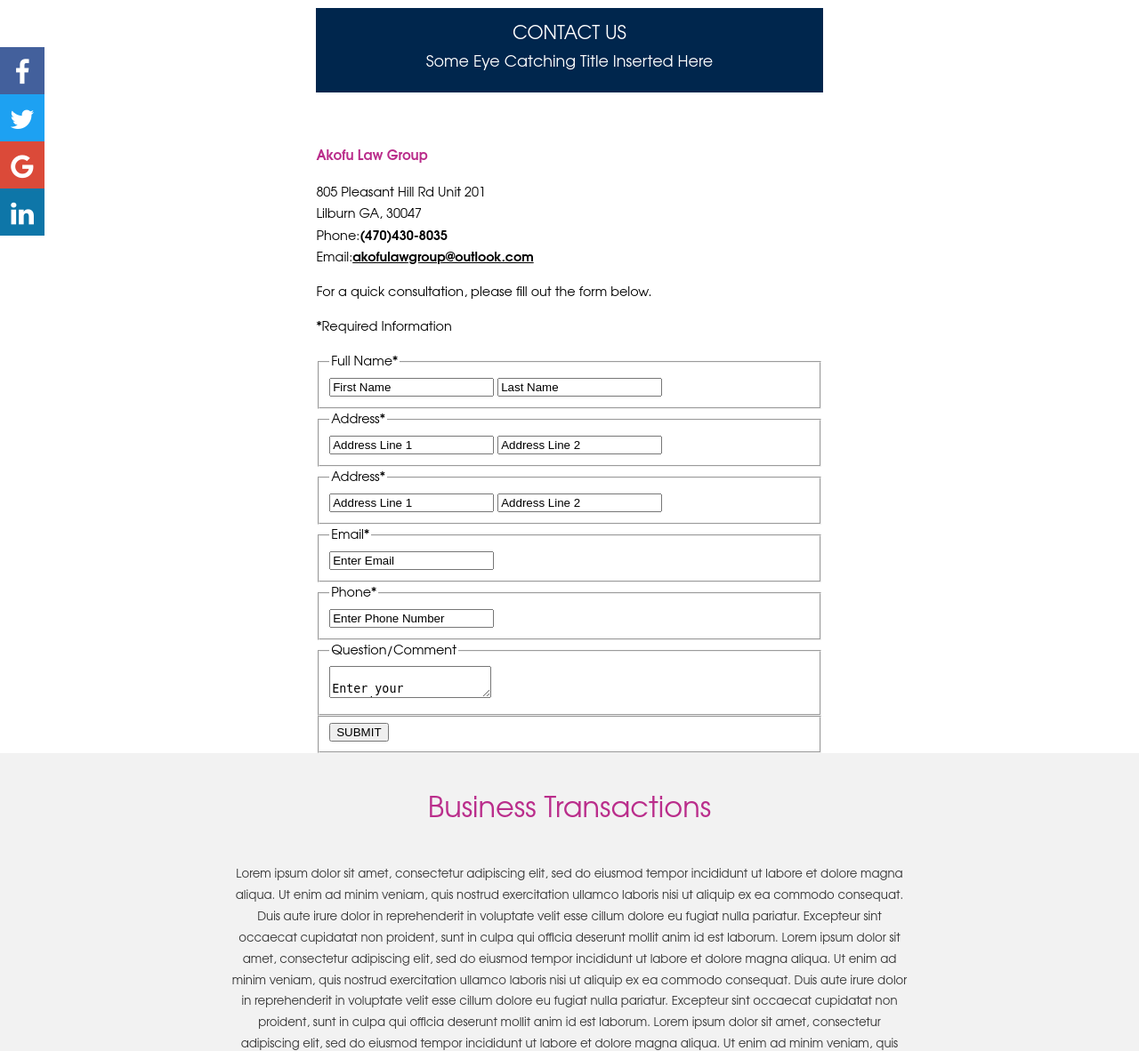
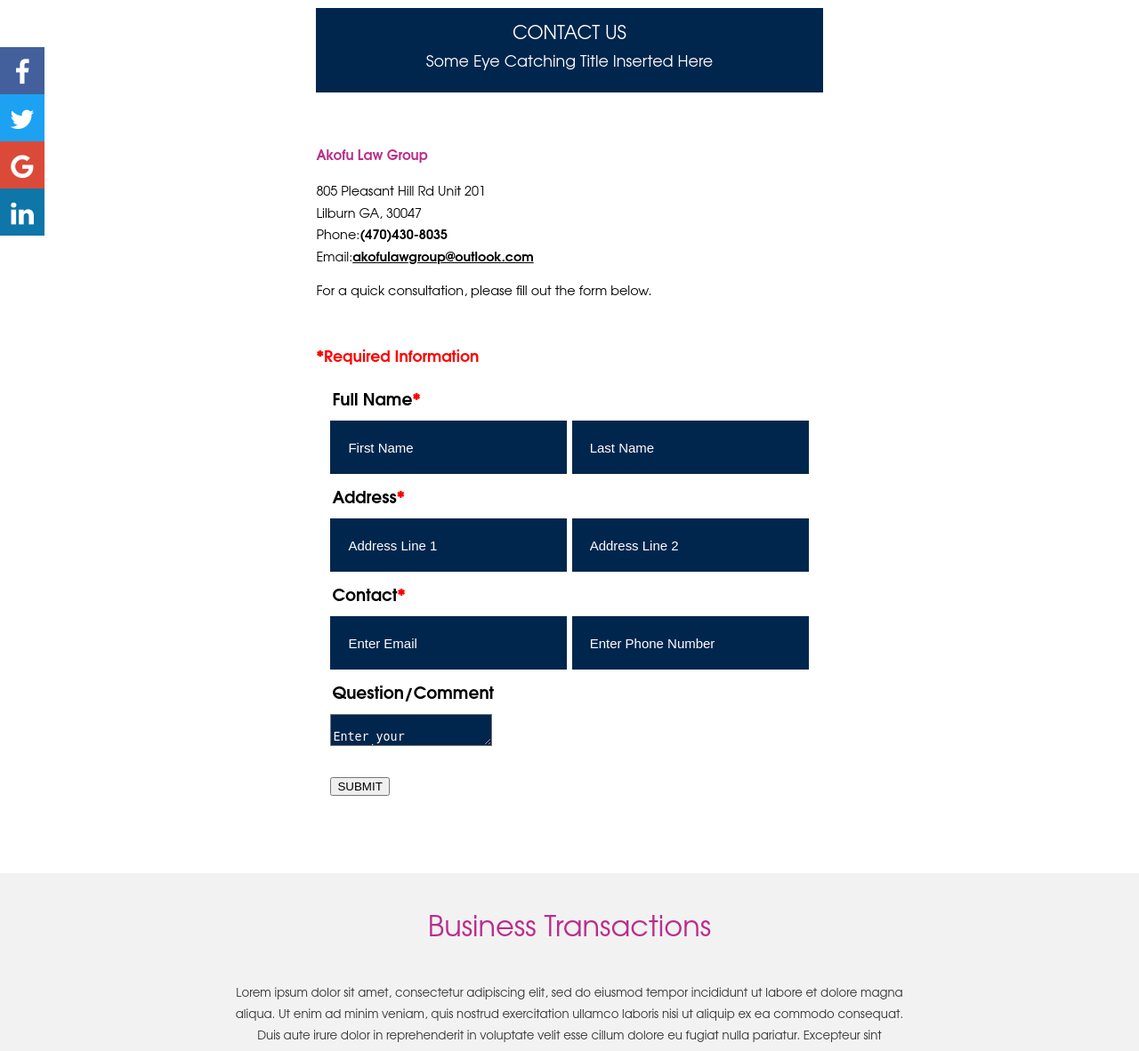
Before and after one commit to drayarms/ALG, a PHP site: page /contact-us.php in a window 1280 px wide. Shown: the part 107-1289 px from the top of the page at 89% size. Run offline with PHP 8.4, Linux system fonts and the light colour scheme; some libraries are stand-ins or nearby versions.

Commit message:
Start Contact Us Form Styling
Input boxes done. Textarea and submit button left.

```diff
--- a/contact-us-content.php
+++ b/contact-us-content.php
@@ -7,7 +7,7 @@
 
 			<div id = "contact_bulletin">
 
-				<p id = "firm_title">Akofu Law Group</br></p>
+				<div id = "firm_title">Akofu Law Group</br></div>
 
 				<p>
 				805 Pleasant Hill Rd Unit 201</br>
@@ -23,35 +23,35 @@
 
 				<form id = "contact_us_page_form" action="#" method="POST">
 					<p id = "required_info">*Required Information</p>
-					<fieldset class = "fieldset1">
-						<legend>Full Name*</legend>
-						<input type="text" id="" class = "form_input" name="fname" value = "First Name">
-						<input type="text" id="" class = "form_input" name="lname" value = "Last Name">
+					<fieldset class = "">
+						<legend>Full Name<span class = "ast">*</span></legend>
+						<input type="text" id="" class = "form_input left_input" name="fname" value = "First Name">
+						<input type="text" id="" class = "form_input right_input" name="lname" value = "Last Name">
 					</fieldset>
 
-					<fieldset class = "fieldset2">
-						<legend>Address*</legend>
-						<input type="text" id="" class = "form_input" name="addy1" value = "Address Line 1">
-						<input type="text" id="" class = "form_input" name="addy2" value = "Address Line 2">
+					<fieldset class = "">
+						<legend>Address<span class = "ast">*</span></legend>
+						<input type="text" id="" class = "form_input left_input" name="addy1" value = "Address Line 1">
+						<input type="text" id="" class = "form_input right_input" name="addy2" value = "Address Line 2">
 					</fieldset>
 
-					<fieldset class = "fieldset3">
-						<legend>Address*</legend>
-						<input type="text" id="" class = "form_input" name="addy1" value = "Address Line 1">
-						<input type="text" id="" class = "form_input" name="addy2" value = "Address Line 2">
+					<fieldset class = "">
+						<legend>Contact<span class = "ast">*</span></legend>
+						<input type="text" id="" class = "form_input left_input" name="email" value = "Enter Email">
+						<input type="text" id="" class = "form_input right_input" name="phone" value = "Enter Phone Number">
 					</fieldset>
 
-					<fieldset class = "fieldset4">
-						<legend>Email*</legend>
+					<!--<fieldset class = "fieldset3 left_fieldset">
+						<legend>Email<span class = "ast">*</span></legend>
 						<input type="text" id="" class = "form_input" name="email" value = "Enter Email">
 					</fieldset>
 
-					<fieldset class = "fieldset5">
-						<legend>Phone*</legend>
+					<fieldset class = "fieldset4 right_fieldset">
+						<legend>Phone<span class = "ast">*</span></legend>
 						<input type="text" id="" class = "form_input" name="phone" value = "Enter Phone Number">
-					</fieldset>
+					</fieldset>	-->
 
-					<fieldset class = "fieldset6">
+					<fieldset class = "">
 						<legend>Question/Comment</legend>
 						<textarea id="" class = "" name="message">
 							Enter your question/comment.
--- a/contact-us.php
+++ b/contact-us.php
@@ -1,6 +1,6 @@
 <?php
 
-	$page_index = 2;
+	$page_index = 7;
 	$page_title = "Contact Us";
 
 	require "header.php";
--- /dev/null
+++ b/css/contact-us-styles.css
@@ -0,0 +1,85 @@
+
+.content #contact_bulletin{
+	margin:auto;
+	margin-top:60px;
+	text-align: left;
+	font-family: Avantgarde, TeX Gyre Adventor, URW Gothic L, sans-serif;
+	font-size:90%;
+	line-height:1.7;
+}
+
+.content #contact_bulletin #firm_title{
+	color:#ba2d8b;
+	font-weight:bold;
+	font-size:105%;
+}
+
+.content #contact_bulletin .highlighted{
+	font-weight:bold;
+}
+
+.content #contact_bulletin a{
+	text-decoration: underline;
+	color:black;
+}
+
+.content #contact_us_page_form{
+	/*border:2px solid #e6e6e6;*/
+	/*background-color:#f2f2f2;*/
+	/*background:#cca300;*/
+	border-radius:1%;
+	margin-top:20px;
+	margin-bottom:40px;
+	/*padding-left:15px;
+	padding-right:15px;*/
+	padding-top:10px;
+	padding-bottom:30px;
+}
+
+.content #contact_us_page_form #required_info{
+	/*padding-left:5%;*//*Based on form width and fieldset width % difference*/
+	font-size:120%;
+	font-weight:bold;
+	color:red;
+}
+
+.content #contact_us_page_form fieldset{
+	/*width:90%;*/
+	/*margin:auto;*/
+	font-size:130%;
+	font-weight:bold;
+	border:none;
+}
+
+.content #contact_us_page_form fieldset .form_input{
+	width:100%;
+	border:none;
+	padding-left:20px;
+	height:60px;
+	font-size:80%;
+	background-color:#00264d;/*#001a33;*/
+	color:#ffffff;
+}
+
+.content #contact_us_page_form fieldset textarea{
+	background-color:#00264d;/*#001a33;*/
+	color:#ffffff;
+}
+
+.content #contact_us_page_form fieldset .form_submit{
+
+}
+
+.content #contact_us_page_form .fieldset3{
+	/*width:46%;
+	float:left;*/
+}
+
+.content #contact_us_page_form .fieldset4{
+	/*width:46%;
+	float:right;*/
+}
+
+.ast{
+	color:red;
+}
--- a/css/style.css
+++ b/css/general-styles.css
@@ -21,6 +21,9 @@ a img {
 	border: none;
 }
 
+form fieldset input{
+	box-sizing:border-box;/*Contains input in its container fieldset*/
+}
 
 /*Document should fill entire browser window and be stretchable*/
 html{
@@ -133,29 +136,7 @@ html{
 }
 
 
-.content #contact_bulletin{
-	margin:auto;
-	margin-top:60px;
-	text-align: left;
-	font-family: Avantgarde, TeX Gyre Adventor, URW Gothic L, sans-serif;
-	font-size:90%;
-	line-height:1.7;
-}
 
-.content #contact_bulletin #firm_title{
-	color:#ba2d8b;
-	font-weight:bold;
-	font-size:105%;
-}
-
-.content #contact_bulletin .highlighted{
-	font-weight:bold;
-}
-
-.content #contact_bulletin a{
-	text-decoration: underline;
-	color:black;
-}
 
 .content .content_attorney_profile{
 
@@ -383,7 +364,7 @@ html{
 	width:100%;
 	/*margin:0px;*/
 	/*padding:0px;*/
-	box-sizing:border-box;/*Contains input in its container fieldset*/
+	/*box-sizing:border-box;*//*Contains input in its container fieldset*/
 	margin-bottom:0.6%;
 	height:33.9%;
 	font-family: Avantgarde, TeX Gyre Adventor, URW Gothic L, sans-serif;
--- a/header.php
+++ b/header.php
@@ -9,8 +9,12 @@
 
 		<script src="https://ajax.googleapis.com/ajax/libs/jquery/3.3.1/jquery.min.js"></script>
 
-		<!--<link rel="stylesheet" type="text/css" href="style.css">-->
-		<link type="text/css" rel="stylesheet" href="css/style.css" />
+		<link type="text/css" rel="stylesheet" href="css/general-styles.css"/>
+		<?php
+			if($page_index == 7){
+				echo '<link type="text/css" rel="stylesheet" href="css/contact-us-styles.css"/>';
+			}
+		?>
 		<link rel="stylesheet" href="https://cdnjs.cloudflare.com/ajax/libs/font-awesome/4.7.0/css/font-awesome.min.css">
 		<link href="https://fonts.googleapis.com/icon?family=Material+Icons" rel="stylesheet">
 		<link rel="shortcut icon" type="image/jpg" href="images/logos/akofulawgroupllc3.jpg"/>
--- a/js/rebuild_content.js
+++ b/js/rebuild_content.js
@@ -704,6 +704,30 @@ function rebuild_content(){
 	}else if(window.location.href.indexOf("contact-us") > -1){
 		$("#contact_bulletin").css("width", content_banner_width +"px");
 		$("#contact_us_page_form").css("width", content_banner_width +"px");
+		//$("#required_info").css("margin-left", (($("#contact_bulletin").width() - $("#contact_us_page_form").width())/2)+"px");
+		if(resize_level <= 2){
+			//$(".fieldset1 .form_input").css("width", "49%");
+			$(".left_input").css("float", "left");
+			$(".left_input").css("width", "49.5%");
+			$(".right_input").css("float", "right");
+			$(".right_input").css("width", "49.5%");
+
+			/*$(".left_fieldset").css("float", "left");
+			$(".left_fieldset").css("width", "45.5%");
+			$(".right_fieldset").css("float", "right");
+			$(".right_fieldset").css("width", "45.5%");*/
+		}else{
+			//$(".fieldset1 .form_input").css("width", "100%");
+			$(".left_input").css("float", "none");
+			$(".left_input").css("width", "100%");
+			$(".right_input").css("float", "none");
+			$(".right_input").css("width", "100%");
+
+			/*$(".left_fieldset").css("float", "none");
+			$(".left_fieldset").css("width", "100%");
+			$(".right_fieldset").css("float", "none");
+			$(".right_fieldset").css("width", "100%");*/
+		}
 	}
 
 	/*
--- a/js/screen.js
+++ b/js/screen.js
@@ -11,12 +11,12 @@ function get_menu_bar_width(fraction_of_menu_bar){
 	}
 
 	if(resize_level == 3){//Collapse header
-		console.log(3)
+		//console.log(3)
 		return window_width;
 	}
 
 	if(resize_level == 4){//Collapse header
-		console.log(4)
+		//console.log(4)
 		return window_width;
 	}
 }
```
